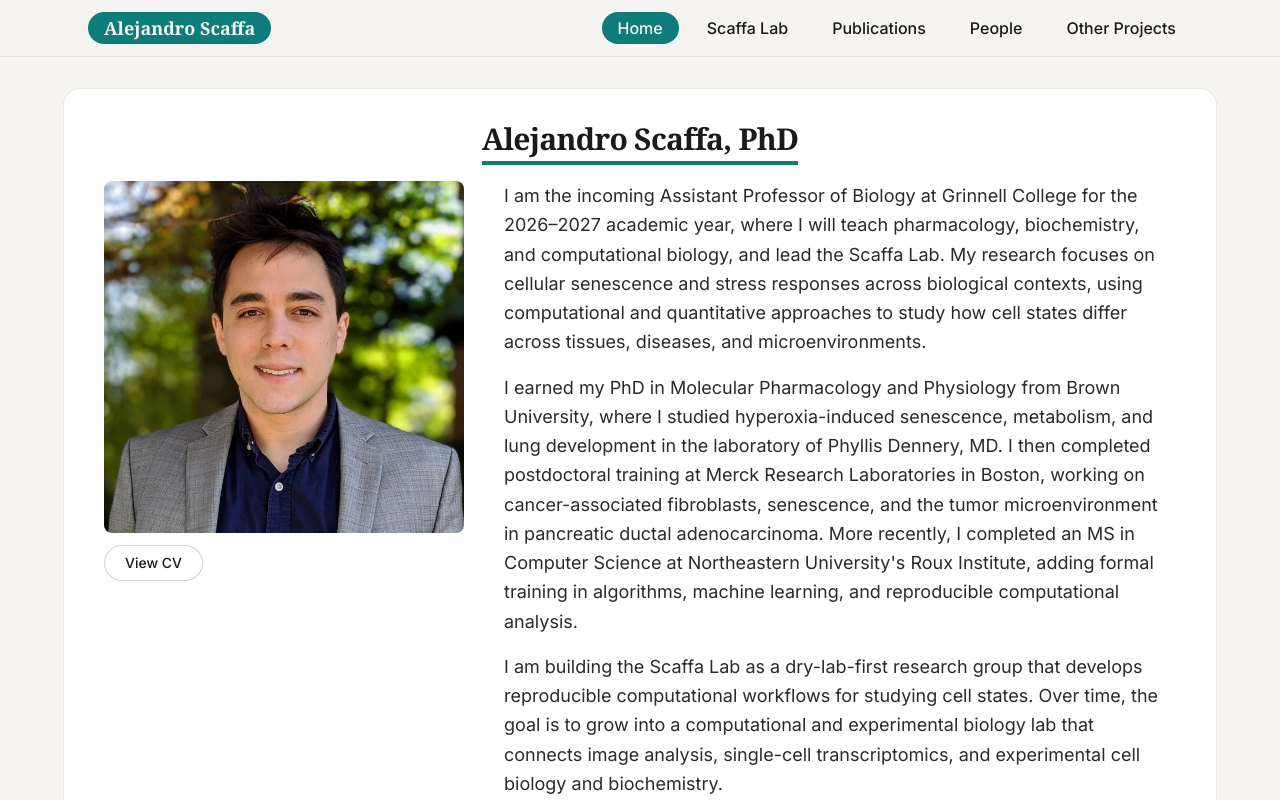
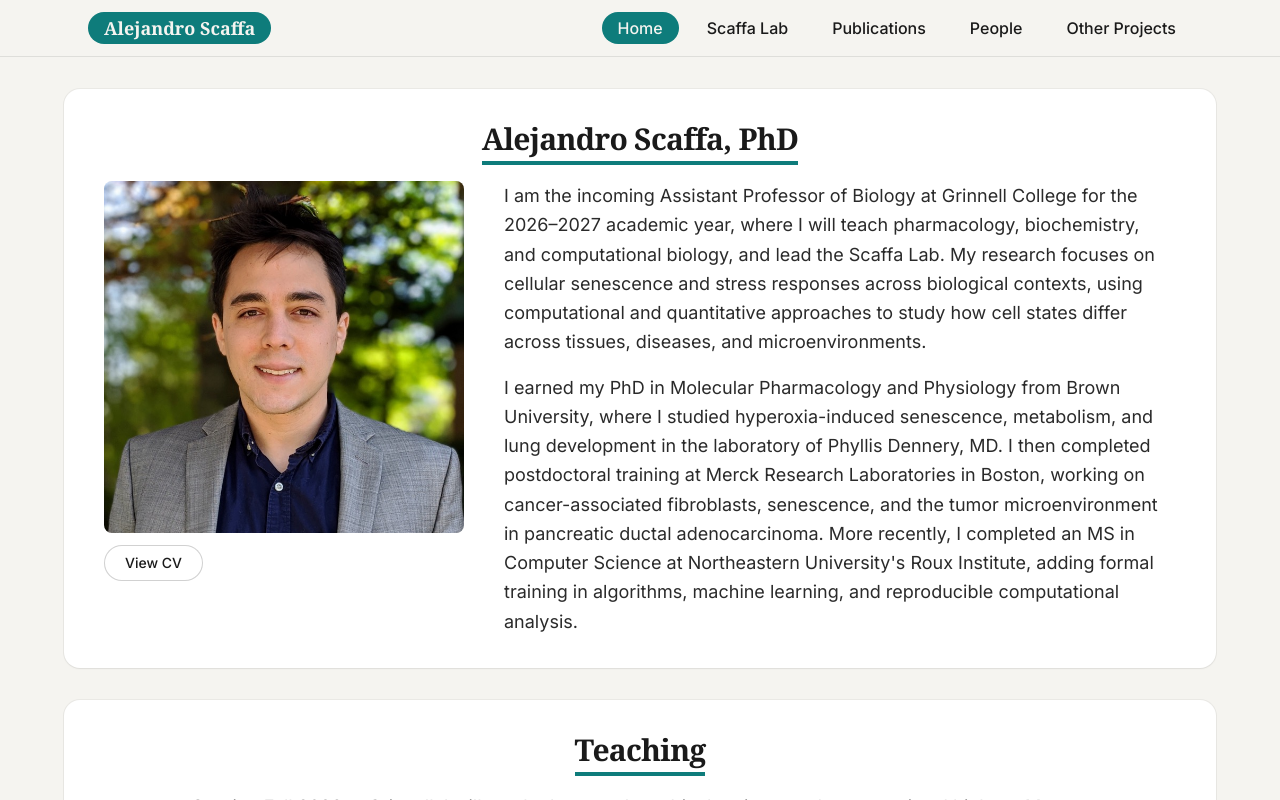
Before and after one commit to disruptivecorp/mywebsite, a React (Vite) app: page / in a window 1280 px wide. Shown: the top 800 px of the page. Built offline with nearby package versions, Linux system fonts and the light colour scheme; a web font is replaced by a local one.

Commit message:
Remove dry-lab-first paragraph from Home bio

```diff
--- a/src/pages/Home.tsx
+++ b/src/pages/Home.tsx
@@ -78,15 +78,6 @@ export default function Home() {
           MS in Computer Science at Northeastern University's Roux Institute,
           adding formal training in algorithms, machine learning, and
           reproducible computational analysis.
-        </p>
-
-        <p>
-          I am building the Scaffa Lab as a dry-lab-first research group
-          that develops reproducible computational workflows for studying
-          cell states. Over time, the goal is to grow into a computational
-          and experimental biology lab that connects image analysis,
-          single-cell transcriptomics, and experimental cell biology and
-          biochemistry.
         </p>
         </div>
       </Section>
```
